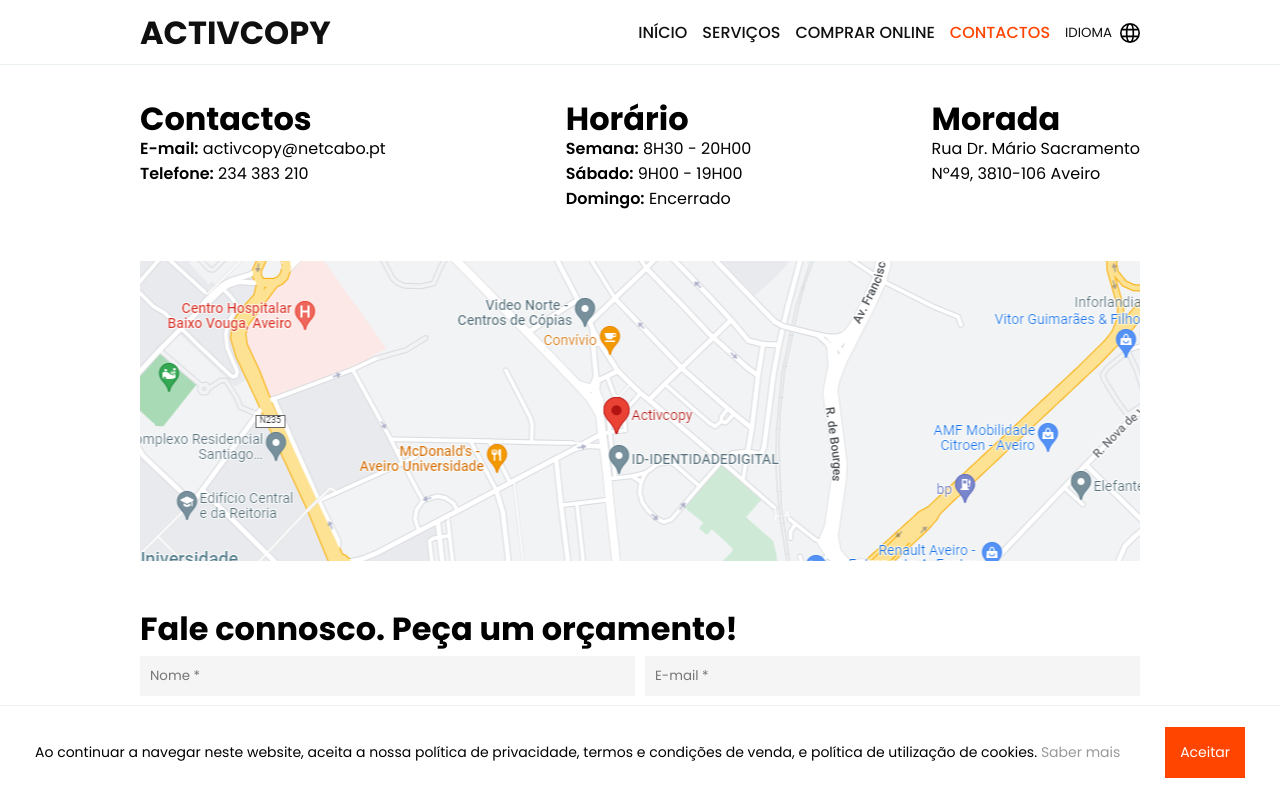
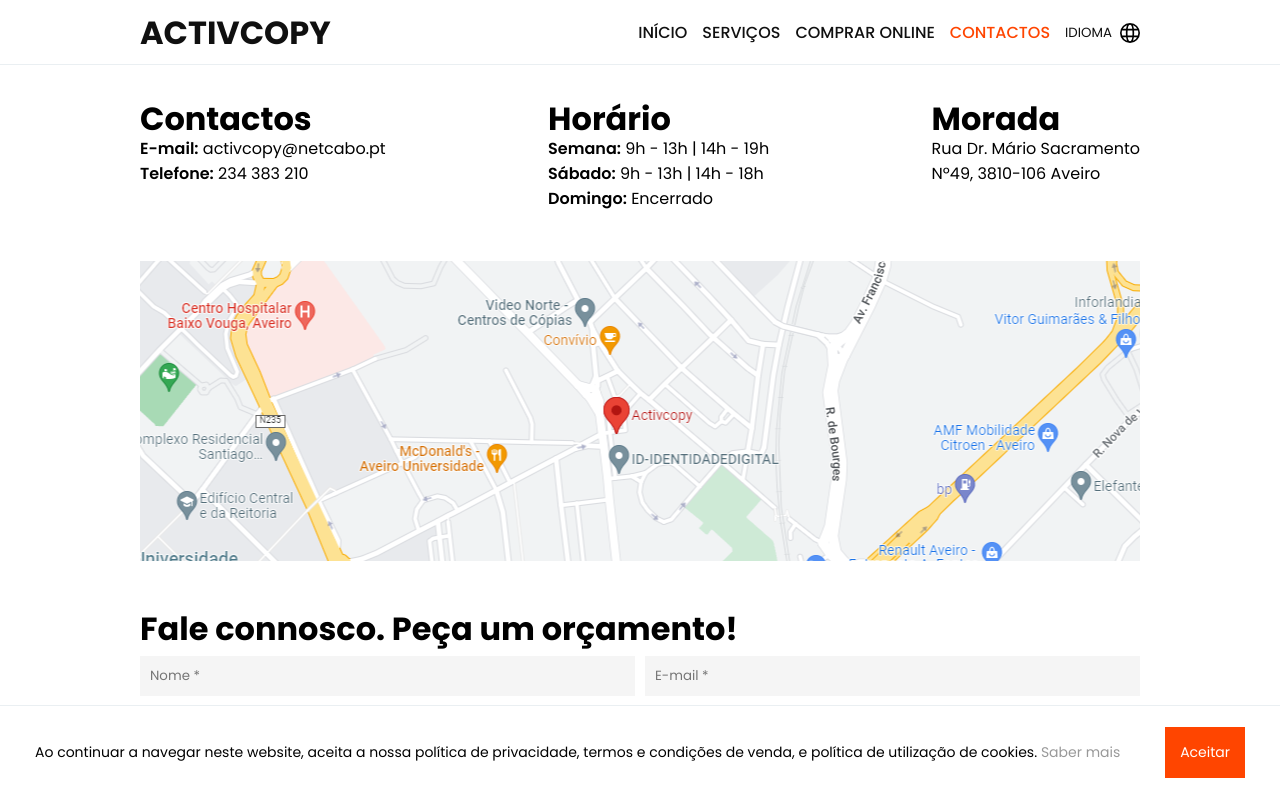
Before and after one commit to tquintal/activcopy, a React (Create React App) app: page /contact in a window 1280 px wide. Shown: the top 799 px of the page. Built offline with nearby package versions, Linux system fonts and the light colour scheme.

Commit message:
contacts updated

```diff
--- a/src/views/Contact.jsx
+++ b/src/views/Contact.jsx
@@ -26,8 +26,8 @@ export default function Contact() {
                     </div>
                     <div>
                         <h1>{t('Schedule.Title')}</h1>
-                        <p><span>{t('Schedule.Weekdays')}</span> 8H30 - 20H00</p>
-                        <p><span>{t('Schedule.Saturday')}</span> 9H00 - 19H00</p>
+                        <p><span>{t('Schedule.Weekdays')}</span> 9h - 13h | 14h - 19h</p>
+                        <p><span>{t('Schedule.Saturday')}</span> 9h - 13h | 14h - 18h</p>
                         <p><span>{t('Schedule.Sunday')}</span> {t('Schedule.Closed')}</p>
                     </div>
                     <a href='https://goo.gl/maps/fHBZvZBNSNqaLuic8' target='_blank' rel='noopener noreferrer'>
```
